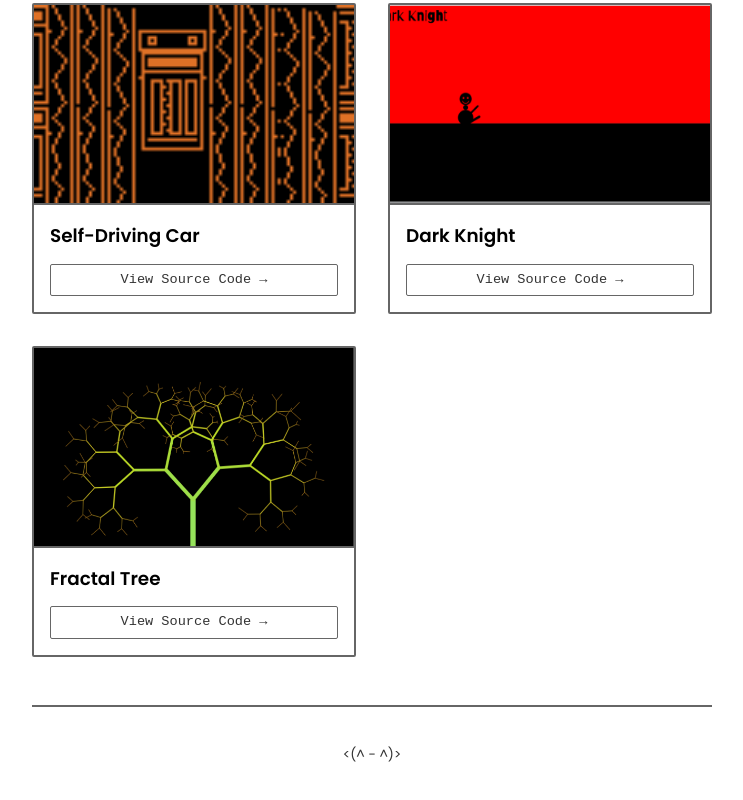
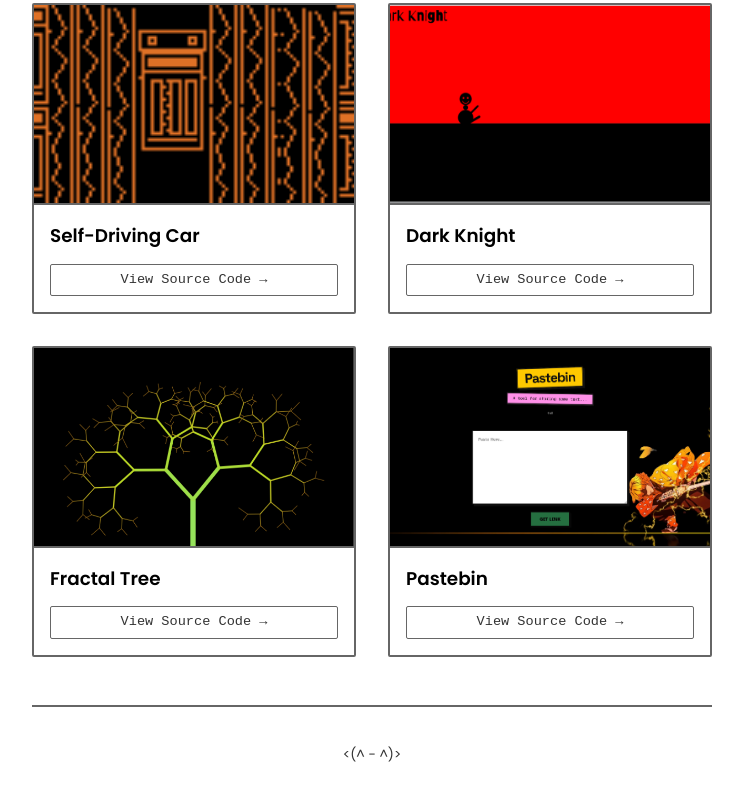
Before and after one commit to kann4n/KB, a plain HTML site: page projects.html in a window 1280 px wide. Shown: the part 848-1648 px from the top of the page, without its empty margins (268-1011 px from the left). Drawn offline with Linux system fonts and the light colour scheme; a web font is replaced by a local one.

Commit message:
added new project - pastebin

```diff
--- a/projects.html
+++ b/projects.html
@@ -97,6 +97,16 @@
                         Source Code →</a>
                 </div>
             </li>
+            <li class="project-card">
+                <!--<img src="https://placehold.co/600x400/ccc/000?text=Pastebin" alt="Pastebin Preview" />-->
+                <img src="assets/project-logos/pastebin.png" alt="Pastebin Preview" />
+                <div class="project-info">
+                    <h3>Pastebin</h3>
+                    <a href="https://github.com/kann4n/pastebin" target="_blank" rel="noopener"
+                        class="hover-color-invert">View
+                        Source Code →</a>
+                </div>
+            </li>
         </ul>
     </main>
     <footer>
```
Also changed, not shown: assets/project-logos/pastebin.png (added).
